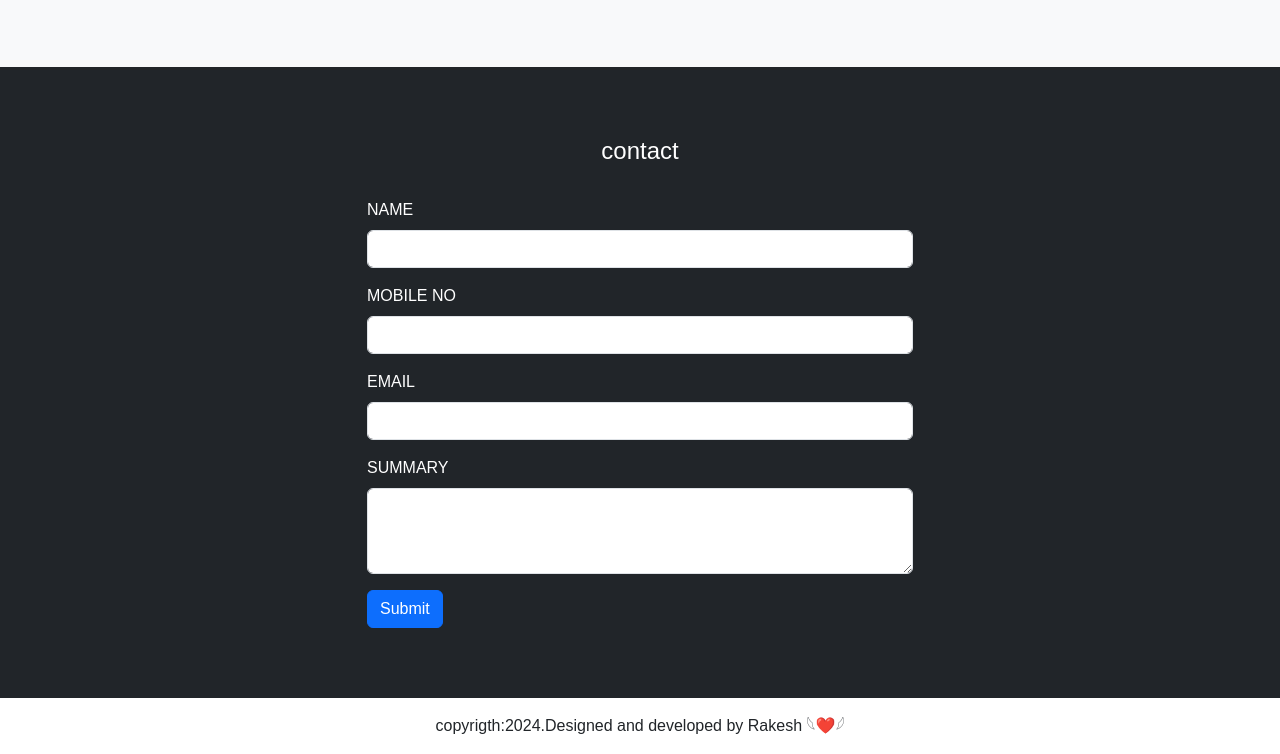
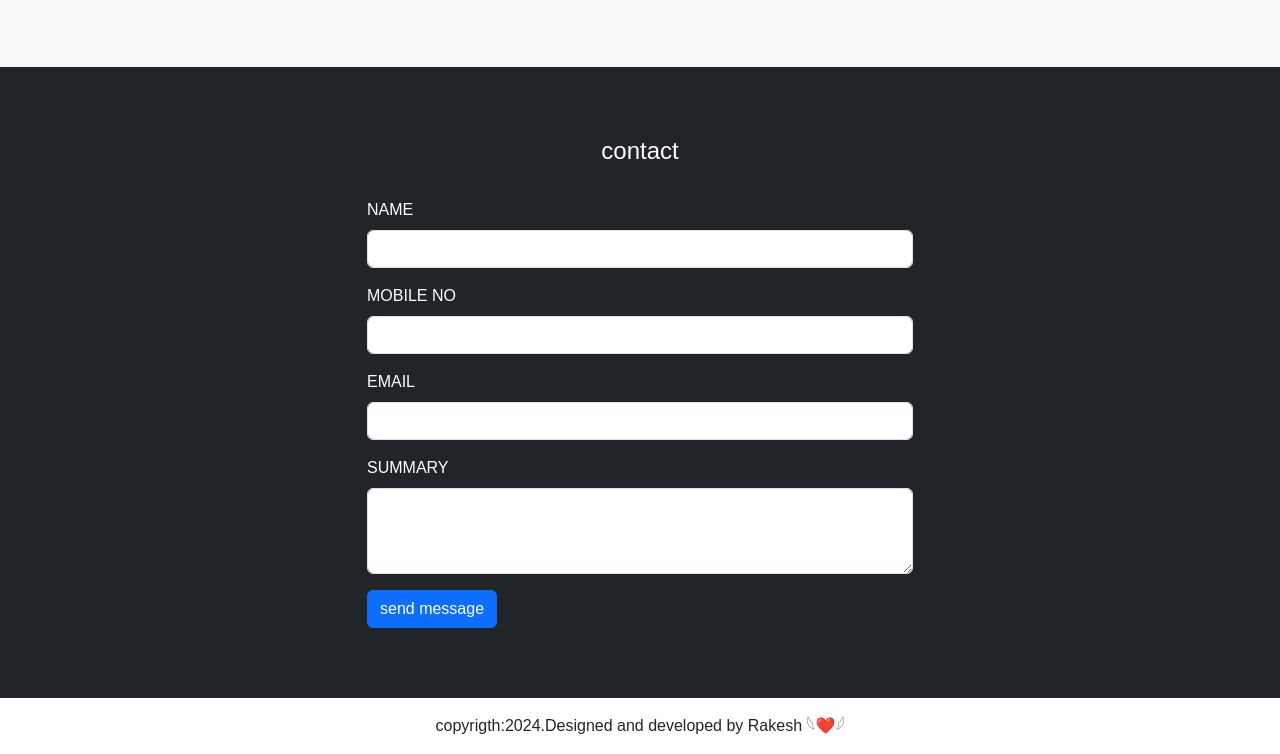
Before and after one commit to rakeshr22/rakesh-portfolio, a plain HTML site: page index.html in a window 1280 px wide. Shown: the part 1743-2497 px from the top of the page. Drawn offline with nearby package versions, Linux system fonts and the light colour scheme.

Commit message:
added send message

```diff
--- a/index.html
+++ b/index.html
@@ -149,7 +149,8 @@
               <label for="exampleFormControlTextarea1" class="form-label">SUMMARY</label>
               <textarea class="form-control" id="exampleFormControlTextarea1" rows="3"></textarea>
             </div>
-            <button type="submit" class="btn btn-primary">Submit</button>
+            <a href="" class="btn btn-primary"> send message</a>
+
           </form>
         </div>
       </div>
```
